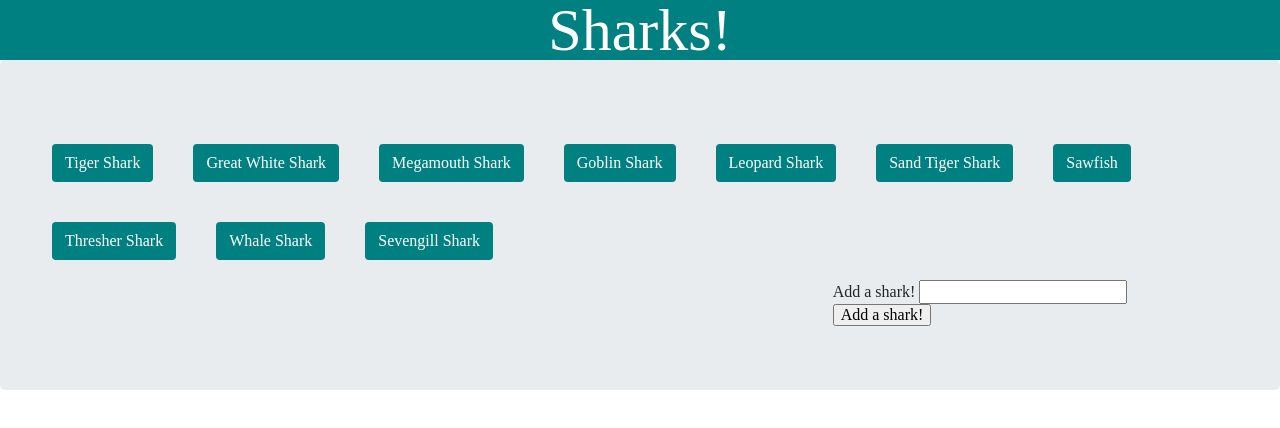
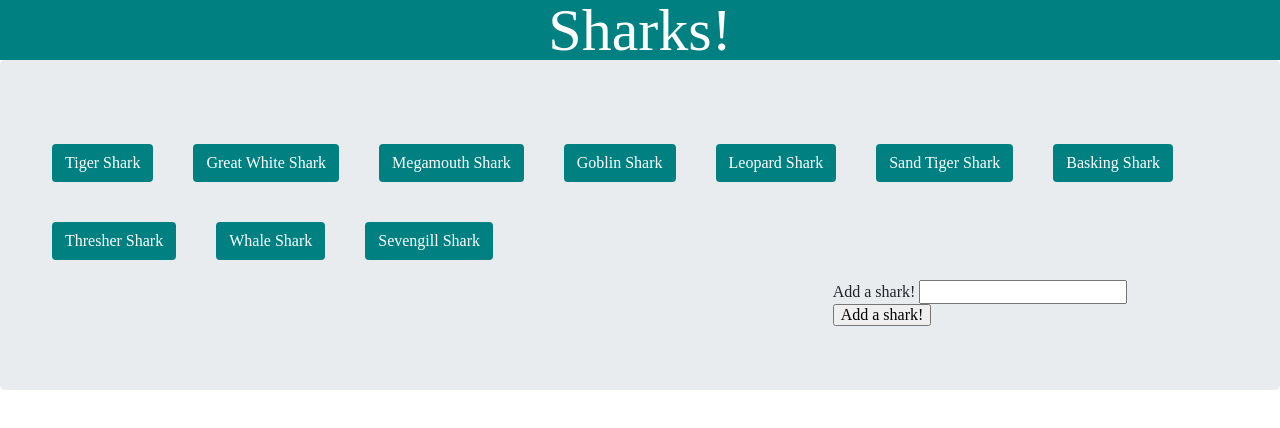
Before and after one commit to ensferum/giphy, a plain HTML site: page index.html in a window 1280 px wide. Drawn offline with nearby package versions, Linux system fonts and the light colour scheme.

Commit message:
adding diff shark

```diff
--- a/assets/javascript/app.js
+++ b/assets/javascript/app.js
@@ -1,7 +1,7 @@
 $(document).ready(function() {
 	var searchQuery;
 	var currentPlay;
-	var sharks= ["Tiger Shark", "Great White Shark", "Megamouth Shark", "Goblin Shark", "Leopard Shark", "Sand Tiger Shark", "Sawfish", "Thresher Shark", "Whale Shark", "Sevengill Shark"];
+	var sharks= ["Tiger Shark", "Great White Shark", "Megamouth Shark", "Goblin Shark", "Leopard Shark", "Sand Tiger Shark", "Basking Shark", "Thresher Shark", "Whale Shark", "Sevengill Shark"];
 
 
 
```
Also changed, not shown: assets/css/style.css (line endings or trailing spaces), assets/images/shark.jpg (added).
